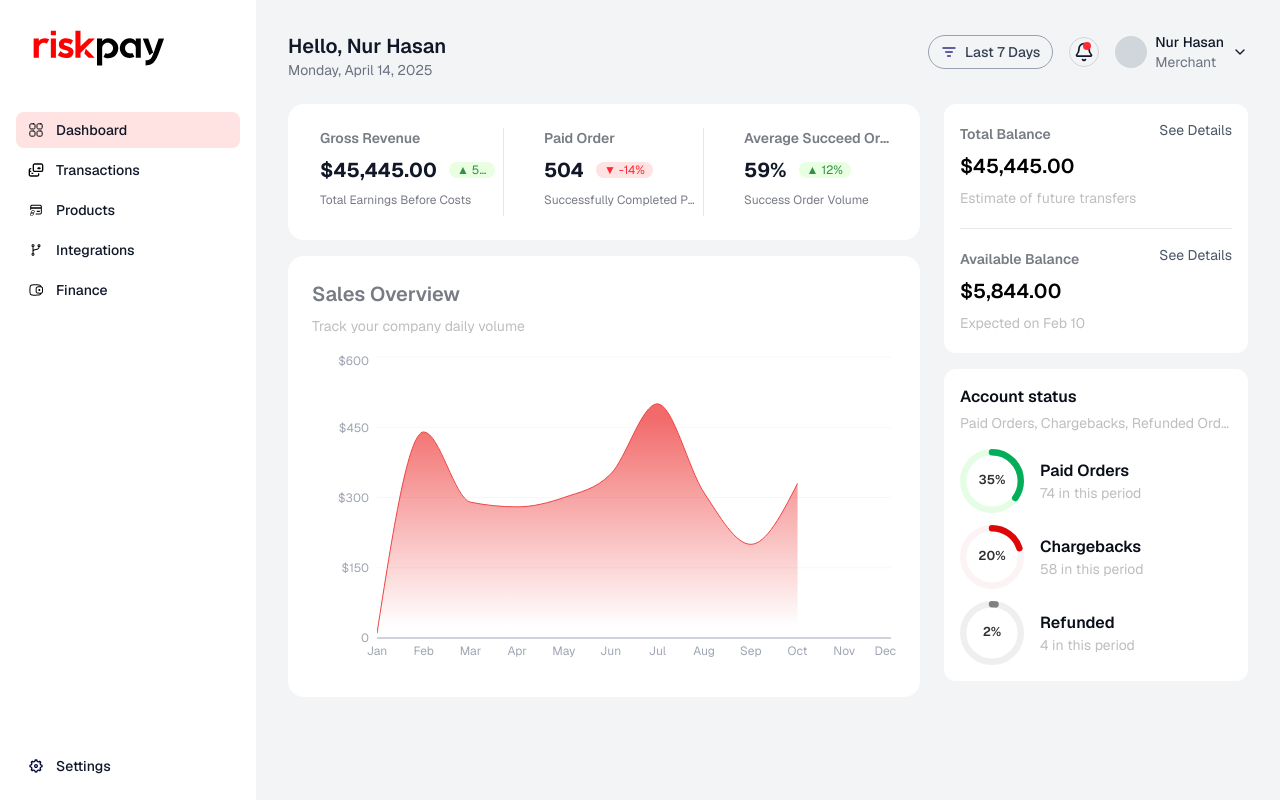
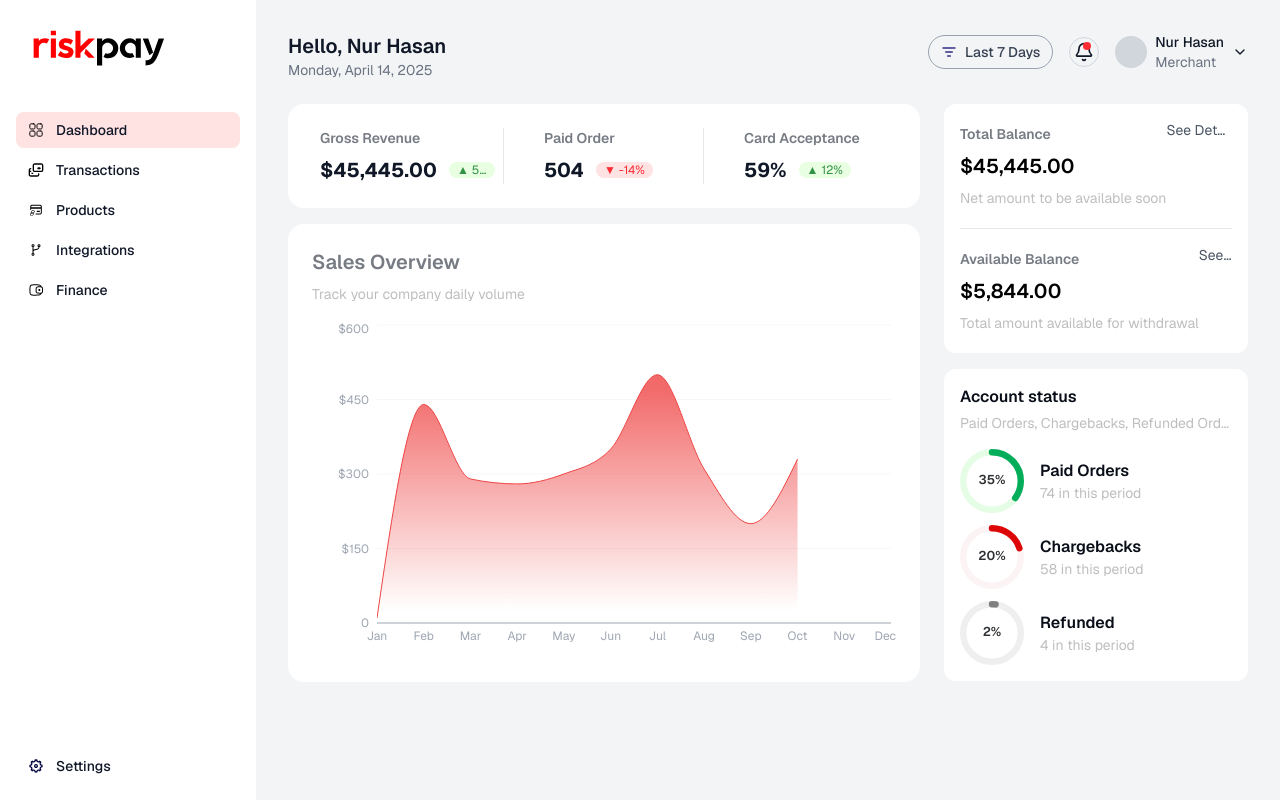
Before and after one commit to dl2gomi/riskpay-frontend, a Next.js app: page /merchant in a window 1280 px wide. Built offline with nearby package versions, Linux system fonts and the light colour scheme.

Commit message:
Update: updated some strings in the dashboard

```diff
--- /dev/null
+++ b/app/merchant/finance/accounts/page.tsx
@@ -0,0 +1,11 @@
+import { DashLayout } from '@/components/layouts';
+
+const AccountsPage = () => {
+  return (
+    <DashLayout titleArea={<h2 className="text-xl font-semibold">Payout Accounts</h2>}>
+      <div className="p-4 bg-white rounded-lg"></div>
+    </DashLayout>
+  );
+};
+
+export default AccountsPage;
--- a/app/merchant/page.tsx
+++ b/app/merchant/page.tsx
@@ -129,9 +129,6 @@ const Dashboard = () => {
                   </p>
                 )}
               </div>
-              <p className="text-[#777B84] text-xs my-2 truncate overflow-hidden whitespace-nowrap">
-                Total Earnings Before Costs
-              </p>
             </div>
             <div className="mt-4 mb-4 pl-4 pr-2 lg:pl-10 border-r-none lg:border-r border-gray-200">
               <p className="text-[#777B84] font-semibold text-sm mb-2 truncate overflow-hidden whitespace-nowrap">
@@ -150,13 +147,10 @@ const Dashboard = () => {
                   </p>
                 )}
               </div>
-              <p className="text-[#777B84] text-xs my-2 truncate overflow-hidden whitespace-nowrap">
-                Successfully Completed Payment
-              </p>
             </div>
             <div className="mt-4 mb-4 pl-4 pr-2 lg:pl-10">
               <p className="text-[#777B84] font-semibold text-sm mb-2 truncate overflow-hidden whitespace-nowrap">
-                Average Succeed Order
+                Card Acceptance
               </p>
               <div className="flex items-center space-x-3">
                 <h3 className="text-xl font-bold">{`${orderOverview?.averageSucceedOrder?.amount ?? 0}%`}</h3>
@@ -171,16 +165,13 @@ const Dashboard = () => {
                   </p>
                 )}
               </div>
-              <p className="text-[#777B84] text-xs truncate overflow-hidden whitespace-nowrap my-2">
-                Success Order Volume
-              </p>
             </div>
           </div>
           {/* Sale Overview*/}
           <div className="bg-white p-6 rounded-2xl">
             <h4 className="font-semibold mb-2 text-[#777B84] text-xl">Sales Overview</h4>
             <p className="text-sm text-[#BEBEBE] mb-4">Track your company daily volume</p>
-            <ResponsiveContainer width="100%" height={321}>
+            <ResponsiveContainer width="100%" height={338}>
               <AreaChart data={salesData}>
                 <defs>
                   <linearGradient id="colorSales" x1="0" y1="0" x2="0" y2="1">
@@ -212,7 +203,7 @@ const Dashboard = () => {
                 <h4 className="text-[#777B84] font-semibold my-1">Total Balance</h4>
                 <p className="text-xl font-semibold my-2">{`$${formatter.format(balanceData?.balance)}`}</p>
                 <p className="text-[#BEBEBE] my-1 truncate overflow-hidden whitespace-nowrap text-sm">
-                  Estimate of future transfers
+                  Net amount to be available soon
                 </p>
               </div>
               <a
@@ -230,7 +221,7 @@ const Dashboard = () => {
                 <h4 className="text-[#777B84] font-semibold my-1">Available Balance</h4>
                 <p className="text-xl font-semibold my-2">{`$${formatter.format(balanceData?.payout)}`}</p>
                 <p className="text-[#BEBEBE] my-1 truncate overflow-hidden whitespace-nowrap text-sm">
-                  Expected on {balanceData?.payoutDate}
+                  Total amount available for withdrawal
                 </p>
               </div>
               <a
```
